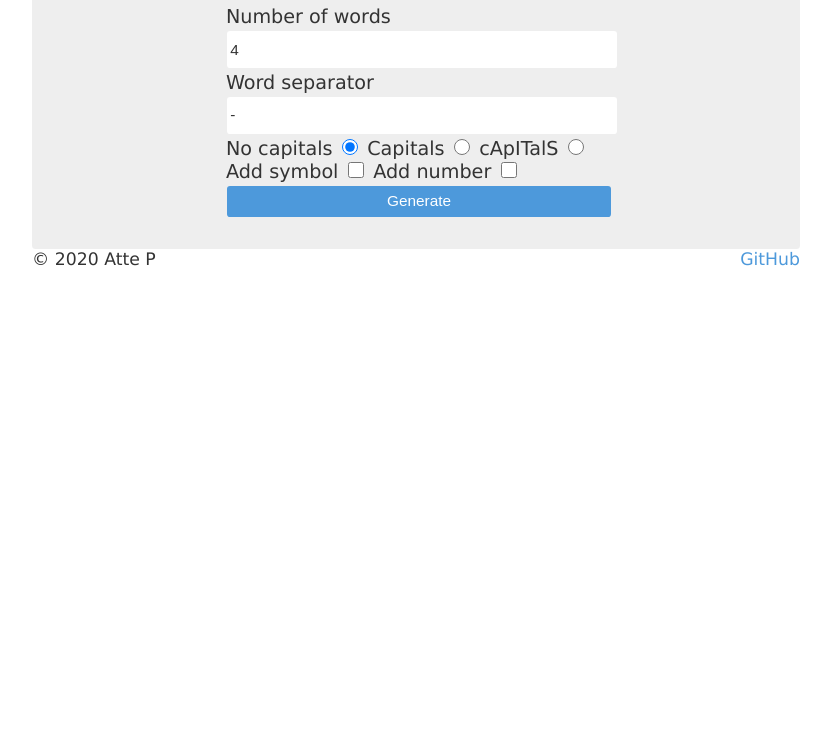
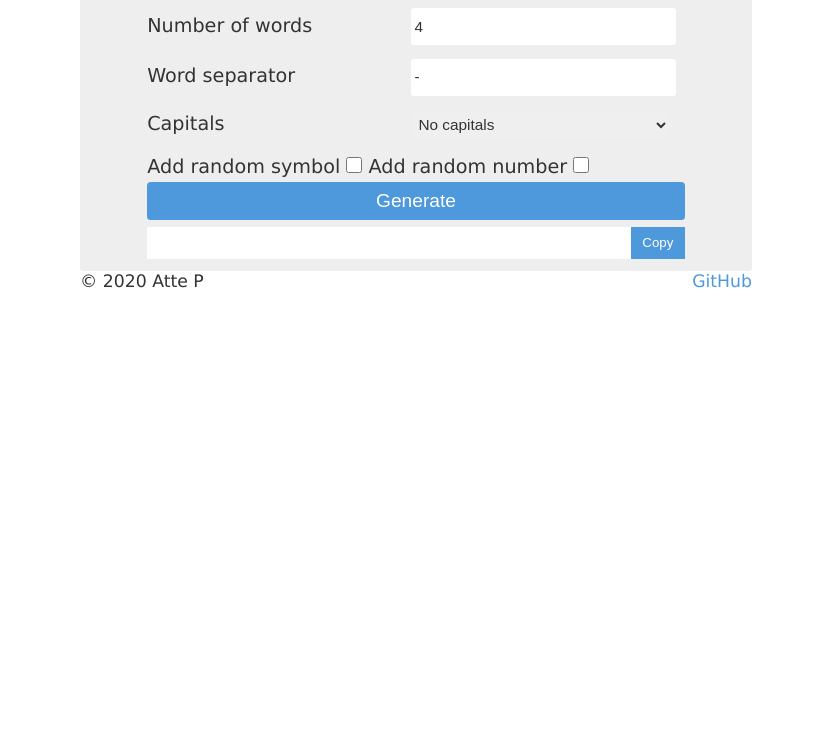
Before and after one commit to attepee/finnish-passphrase-generator, a plain HTML site: page index.html in a window 1280 px wide. Shown: the part 61-800 px from the top of the page, without its empty margins (224-1055 px from the left). Drawn offline with Linux system fonts and the light colour scheme.

Commit message:
Redo form structure and styling

```diff
--- a/index.html
+++ b/index.html
@@ -11,24 +11,27 @@
                 <h3>Finnish passphrase generator</h3>
                 <div id="options">
                     <form>
-                        <label for="wordCount">Number of words</label><br>
-                        <input type="number" min="2" max="20" id="wordCount" name="wordCount" value="4" /><br>
-                        <label for="wordSeparator">Word separator</label><br>
-                        <input type="text" maxlength="1" id="wordSeparator" name="wordSeparator" value="-" /><br>
-                        <label for="noCap">No capitals</label>
-                        <input type="radio" id="noCap" name="capType" checked>
-                        <label for="cap">Capitals</label>
-                        <input type="radio" id="cap" name="capType">
-                        <label for="randCap">cApITalS</label>
-                        <input type="radio" id="randCap" name="capType">
-                        <label for="sym">Add symbol</label>
-                        <input type="checkbox" id="sym" name="sym">
-                        <label for="num">Add number</label>
-                        <input type="checkbox" id="num" name="num">
-                        <input type="button" id="btn" name="btn" value="Generate" onclick="main()" />
+                        <label class="InputLabel" for="wordCount">Number of words</label>
+                        <input class="textInput" id="wordCount" type="number" min="2" max="20" name="wordCount" value="4" />
+                        <br>
+                        <label class="InputLabel" for="wordSeparator">Word separator</label>
+                        <input class="textInput" id="wordSeparator" type="text" maxlength="1" name="wordSeparator" value="-" />
+                        <br>
+                        <label class="InputLabel" for="capType">Capitals</label>
+                        <select class="textInput" id="capType" name="capType">
+                            <option value="noCap">No capitals</option>
+                            <option value="cap">Capitals</option>
+                            <option value="randCap">cApITalS</option>
+                        </select>
+                        <br>
+                        <label for="sym">Add random symbol</label>
+                        <input class="checkbox" id="sym" type="checkbox" name="sym">
+                        <label for="num">Add random number</label>
+                        <input class="checkbox" id="num" type="checkbox" name="num">
+                        <input id="btn" type="button" name="btn" value="Generate" onclick="main()" />
+                        <input id="passphrase" type="text" disabled value=""/><input id="copyToClipboardBtn" type="button" name="copyToClipboardBtn" value="Copy" onclick="">
                     </form>
                 </div>
-                <div id="passphrase"></div>
             </div>
             <div>
                 <span>&copy; 2020 Atte P</span>
--- a/styles/style.css
+++ b/styles/style.css
@@ -8,36 +8,39 @@ html {
 #wrapper {
     margin: 0 auto;
     padding: 0;
-    width: 40em;
+    width: 35em;
 }
 
 #generator {
     margin: 0 auto;
     padding: 0;
-    width: 40em;
+    width: 100%;
     background-color: #eee;
     border-radius: 0.2em;
 }
 
-#passphrase, #options, h3 {
+#options, h3 {
     margin: 0 auto;
     padding: 0.5em;
-    width: 50%;
+    width: 80%;
 }
 
-label, input {
-    width: 100%;
+label, input, select {
+    margin: 0.2em 0 0.2em 0;
     height: 2em;
-    margin: 0.1em;
 }
 
-#randCap, #cap, #noCap, #sym, #num {
+.InputLabel, .textInput{
+    width: 48%;
+    display: inline-block;
+}
+
+.checkbox {
     height: 1.2em;
     width: 1.2em;
 }
 
-#wordCount, #wordSeparator {
-    margin: 0.2em;
+.textInput, select {
     padding: 0.2em;
     border: none;
     border-radius: 0.2em;
@@ -46,17 +49,33 @@ label, input {
 }
 
 #btn {
-    margin: 0.2em;
+    width: 100%;
     padding: 0.2em;
     border: none;
     border-radius: 0.2em;
     background-color: #4d99db;
-    font-size: 0.8em;
+    font-size: 1em;
     color: #fff;
 }
 
 #btn:active, #btn:hover {
     background-color: #84b2da;
+}
+
+#passphrase {
+    width: 89%;
+    padding: 0.2em;
+    border: none;
+    background-color: #fff;
+}
+
+#copyToClipboardBtn {
+    height: 2.4em;
+    width: 10%;
+    padding: 0.2em;
+    border: none;
+    background-color: #4d99db;
+    color: #fff;
 }
 
 a, a:visited{
```
